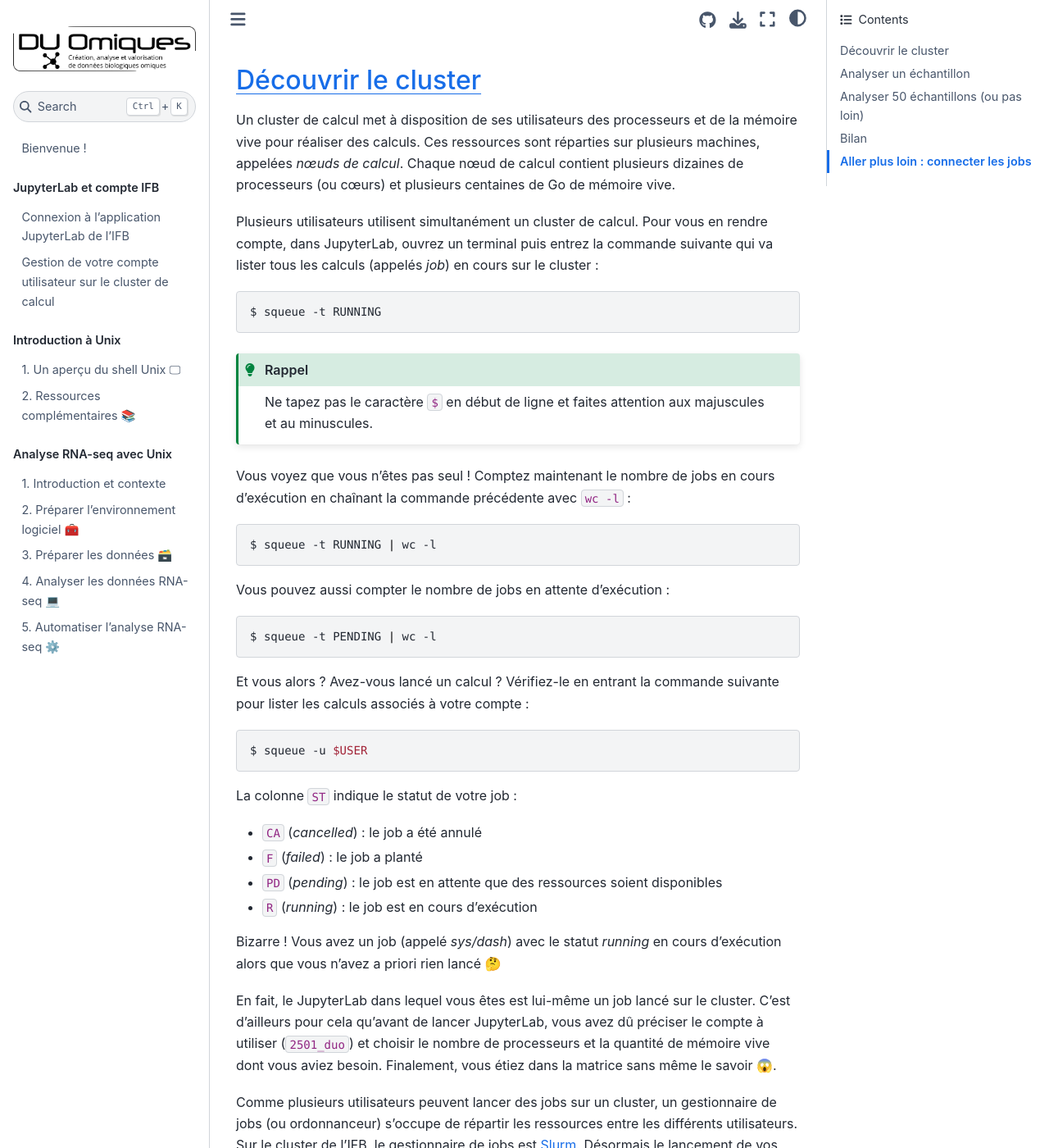
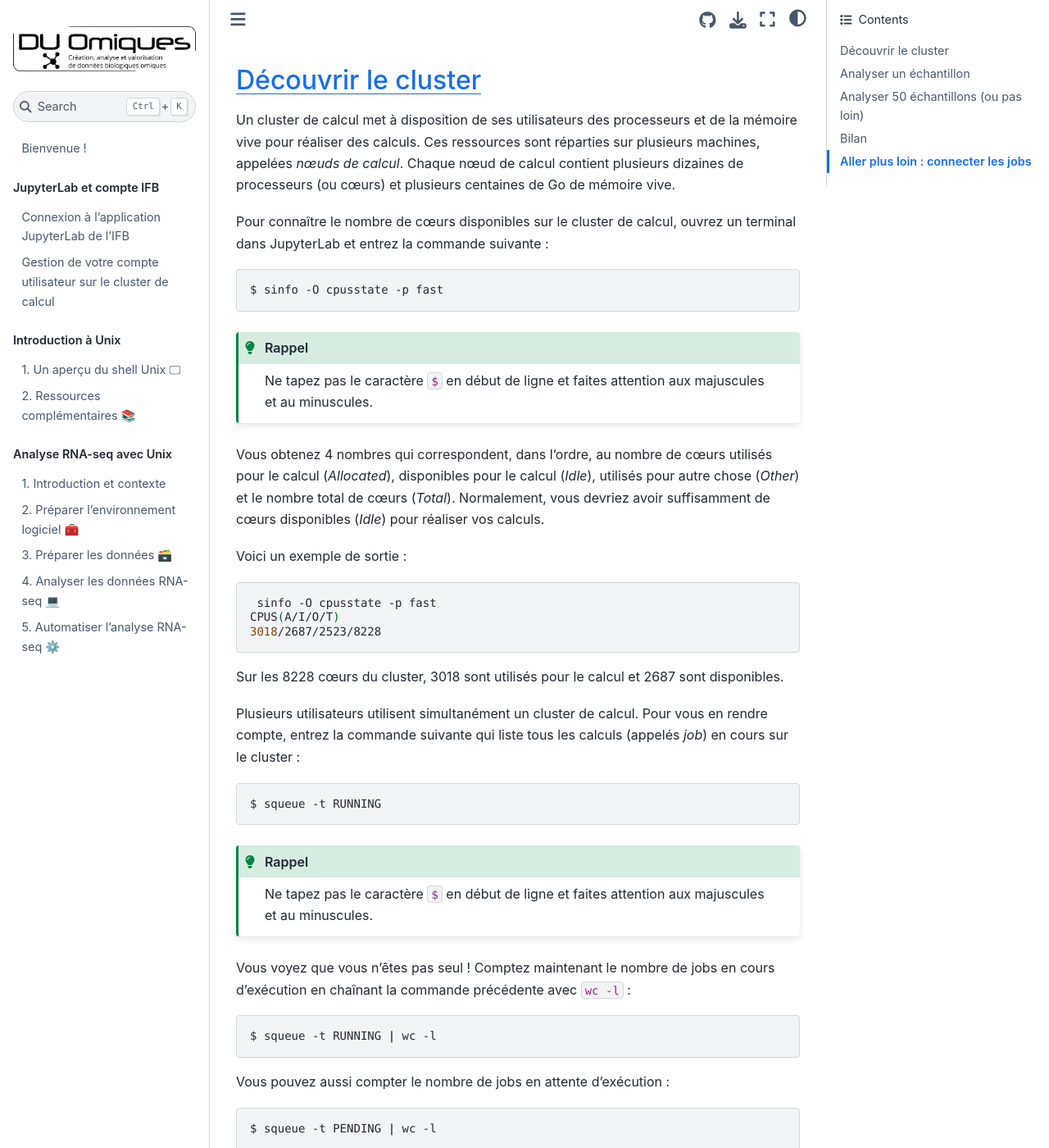
Before and after one commit to pierrepo/unix-tutorial, a Jupyter Book: the page built from content/tuto3/1_automatiser.md, in a window 1280 px wide and 1400 px high, scrolled down 520 px. Shown: the whole window at 82% size. Built offline with Jupyter Book 1.0.4 settings and Sphinx 7.4.7 and the Sphinx Book theme 1.1.4, drawn with Linux system fonts in a browser that asks for light colours; some of the changed text lies outside the part shown.

Commit message:
Add sinfo example

````diff
--- a/content/tuto3/1_automatiser.md
+++ b/content/tuto3/1_automatiser.md
@@ -7,7 +7,30 @@
 
 Un cluster de calcul met à disposition de ses utilisateurs des processeurs et de la mémoire vive pour réaliser des calculs. Ces ressources sont réparties sur plusieurs machines, appelées *nœuds de calcul*. Chaque nœud de calcul contient plusieurs dizaines de processeurs (ou cœurs) et plusieurs centaines de Go de mémoire vive.
 
-Plusieurs utilisateurs utilisent simultanément un cluster de calcul. Pour vous en rendre compte, dans JupyterLab, ouvrez un terminal puis entrez la commande suivante qui va lister tous les calculs (appelés *job*) en cours sur le cluster :
+Pour connaître le nombre de cœurs disponibles sur le cluster de calcul, ouvrez un terminal dans JupyterLab et entrez la commande suivante :
+
+```bash
+$ sinfo -O cpusstate -p fast
+```
+
+```{admonition} Rappel
+:class: tip
+Ne tapez pas le caractère `$` en début de ligne et faites attention aux majuscules et au minuscules.
+```
+
+Vous obtenez 4 nombres qui correspondent, dans l'ordre, au nombre de cœurs utilisés pour le calcul (*Allocated*), disponibles pour le calcul (*Idle*), utilisés pour autre chose (*Other*) et le nombre total de cœurs (*Total*). Normalement, vous devriez avoir suffisamment de cœurs disponibles (*Idle*) pour réaliser vos calculs.
+
+Voici un exemple de sortie :
+
+```bash
+ sinfo -O cpusstate -p fast
+CPUS(A/I/O/T)
+3018/2687/2523/8228
+```
+
+Sur les 8228 cœurs du cluster, 3018 sont utilisés pour le calcul et 2687 sont disponibles.
+
+Plusieurs utilisateurs utilisent simultanément un cluster de calcul. Pour vous en rendre compte, entrez la commande suivante qui liste tous les calculs (appelés *job*) en cours sur le cluster :
 
 ```bash
 $ squeue -t RUNNING
@@ -43,7 +66,7 @@ La colonne `ST` indique le statut de votre job :
 - `PD` (*pending*) : le job est en attente que des ressources soient disponibles
 - `R` (*running*) : le job est en cours d'exécution
 
-Bizarre ! Vous avez un job (appelé *sys/dash*) avec le statut *running* en cours d'exécution alors que vous n'avez a priori rien lancé 🤔
+Bizarre ! Vous avez un job (appelé *sys/dash*) avec le statut *running* en cours d'exécution alors que vous n'avez, a priori, rien lancé 🤔
 
 En fait, le JupyterLab dans lequel vous êtes est lui-même un job lancé sur le cluster. C'est d'ailleurs pour cela qu'avant de lancer JupyterLab, vous avez dû préciser le compte à utiliser (`2501_duo`) et choisir le nombre de processeurs et la quantité de mémoire vive dont vous aviez besoin. Finalement, vous étiez dans la matrice sans même le savoir 😱.
 
````
